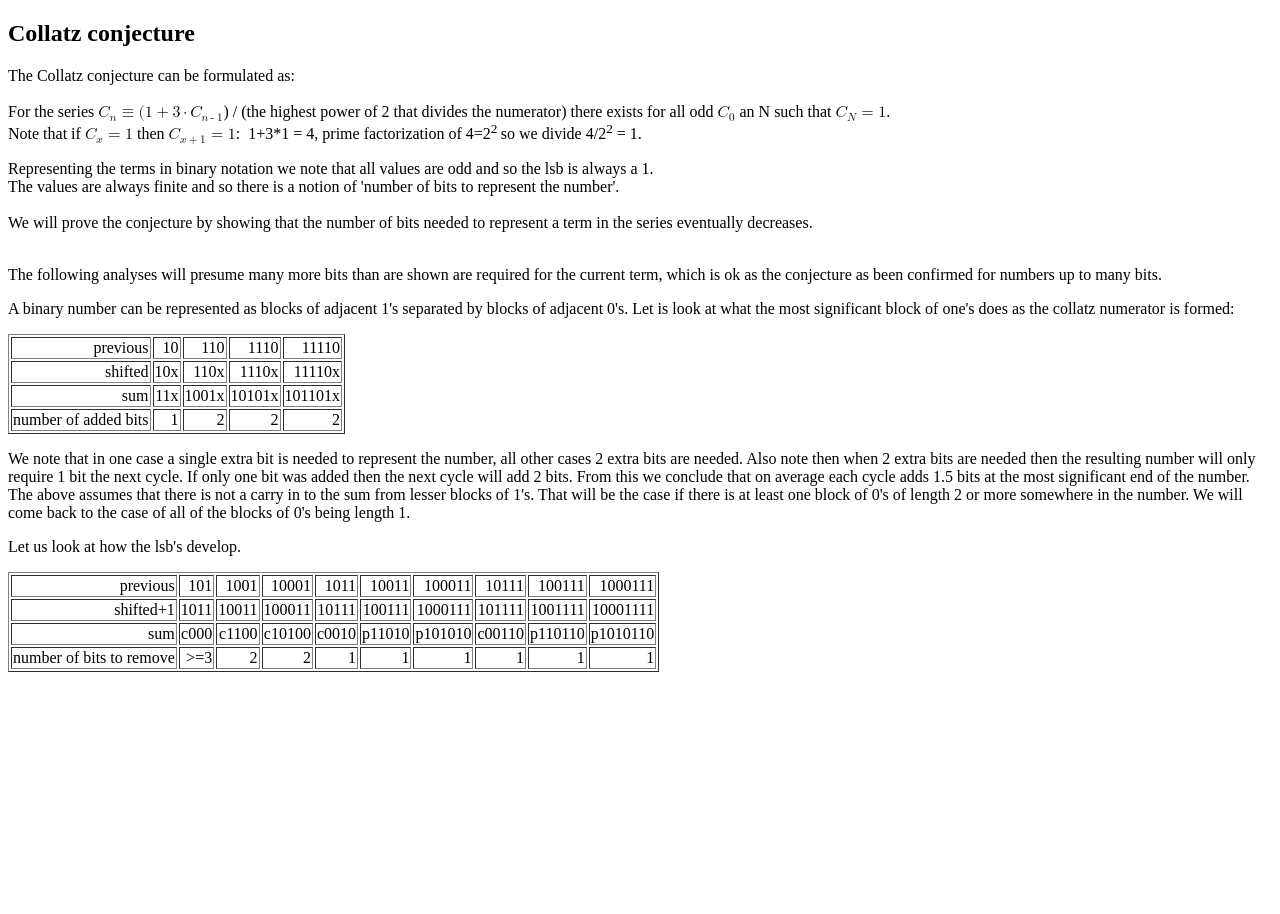
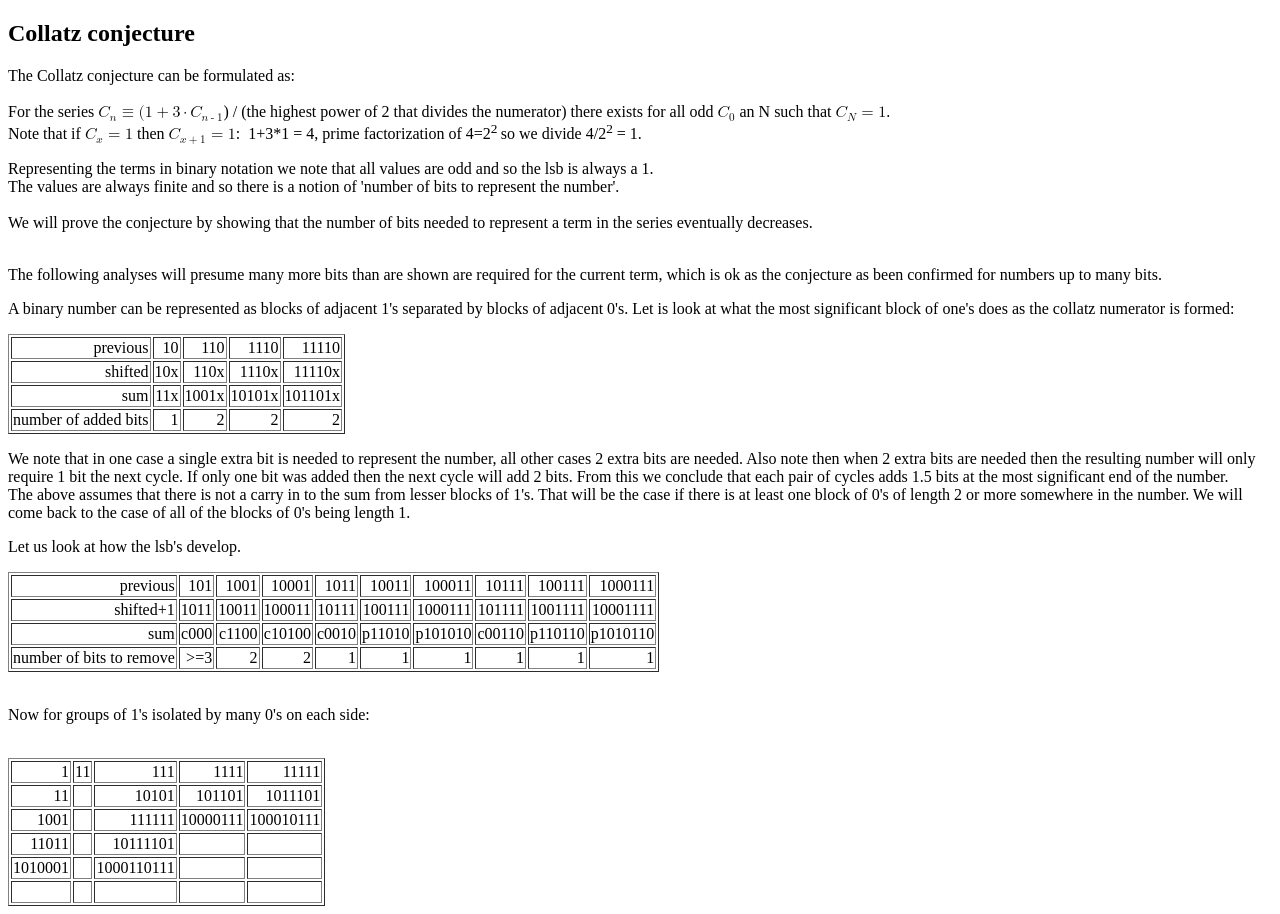
Before and after one commit to 980f/maths, a plain HTML site: page collatzProof.html in a window 1280 px wide. Before the commit the page ends 800 px from the top, so only its background shows below. Drawn offline with Linux system fonts and the light colour scheme.

Commit message:
every increasing number of cases :(

```diff
--- a/collatzProof.html
+++ b/collatzProof.html
@@ -81,8 +81,8 @@
       number, all other cases 2 extra bits are needed. Also note then when 2
       extra bits are needed then the resulting number will only require 1 bit
       the next cycle. If only one bit was added then the next cycle will add 2
-      bits. From this we conclude that on average each cycle adds 1.5 bits at
-      the most significant end of the number.<br>
+      bits. From this we conclude that each pair of cycles adds 1.5 bits at the
+      most significant end of the number.<br>
       The above assumes that there is not a carry in to the sum from lesser
       blocks of 1's. That will be the case if there is at least one block of 0's
       of length 2 or more somewhere in the number. We will come back to the case
@@ -157,7 +157,67 @@
       </tbody>
     </table>
     <p><br>
+      Now for groups of 1's isolated by many 0's on each side:<br>
       <br>
     </p>
+    <table  border="1">
+      <tbody  style="text-align: right;">
+        <tr>
+          <td>1</td>
+          <td>11</td>
+          <td>111</td>
+          <td>1111</td>
+          <td>11111</td>
+        </tr>
+        <tr>
+          <td>11</td>
+          <td><br>
+          </td>
+          <td>10101</td>
+          <td>101101</td>
+          <td>1011101</td>
+        </tr>
+        <tr>
+          <td>1001</td>
+          <td><br>
+          </td>
+          <td>111111</td>
+          <td>10000111</td>
+          <td>100010111</td>
+        </tr>
+        <tr>
+          <td>11011</td>
+          <td><br>
+          </td>
+          <td>10111101</td>
+          <td><br>
+          </td>
+          <td><br>
+          </td>
+        </tr>
+        <tr>
+          <td>1010001</td>
+          <td><br>
+          </td>
+          <td>1000110111</td>
+          <td><br>
+          </td>
+          <td><br>
+          </td>
+        </tr>
+        <tr>
+          <td><br>
+          </td>
+          <td><br>
+          </td>
+          <td><br>
+          </td>
+          <td><br>
+          </td>
+          <td><br>
+          </td>
+        </tr>
+      </tbody>
+    </table>
   </body>
 </html>
```
